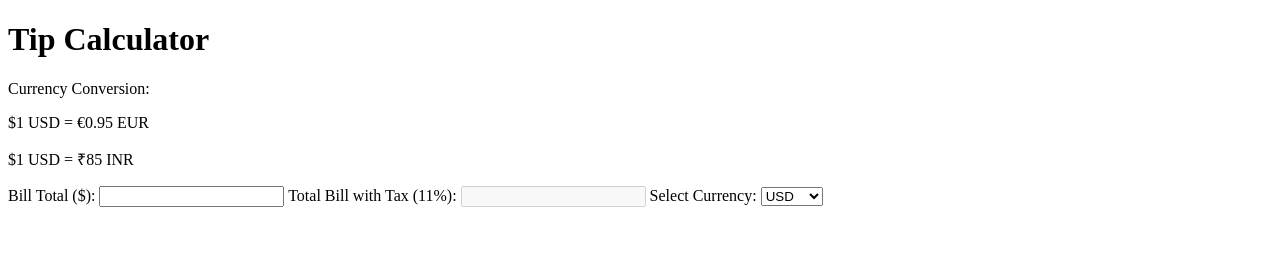
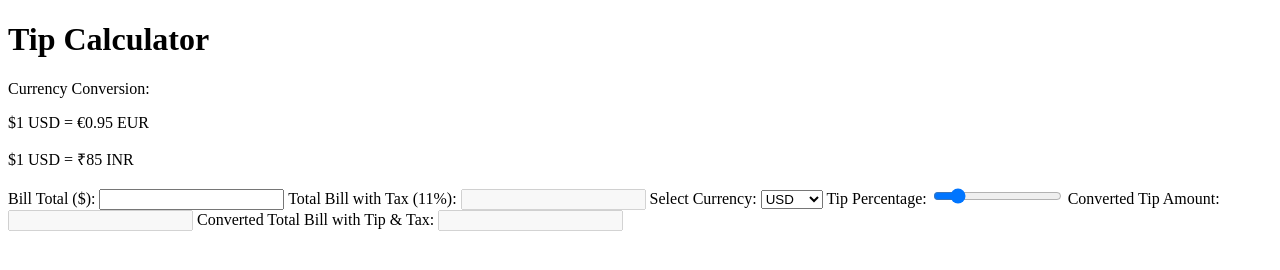
Before and after one commit to jorgenavarro1/jorgenavarro1.github.io, a plain HTML site: page Lab5/index.html in a window 1280 px wide. Drawn offline with Linux system fonts and the light colour scheme.

Commit message:
Add in tip information

```diff
--- a/Lab5/index.html
+++ b/Lab5/index.html
@@ -28,3 +28,12 @@
         <option value="eur">Euro</option>
         <option value="inr">Rupee</option>
     </select>
+
+    <label for="tipRange">Tip Percentage:</label>
+    <input type="range" id="tipRange" min="0" max="100" value="15">
+
+    <label for="tipAmount">Converted Tip Amount:</label>
+    <input type="text" id="tipAmount" disabled>
+
+    <label for="finalTotal">Converted Total Bill with Tip & Tax:</label>
+    <input type="text" id="finalTotal" disabled>
```
